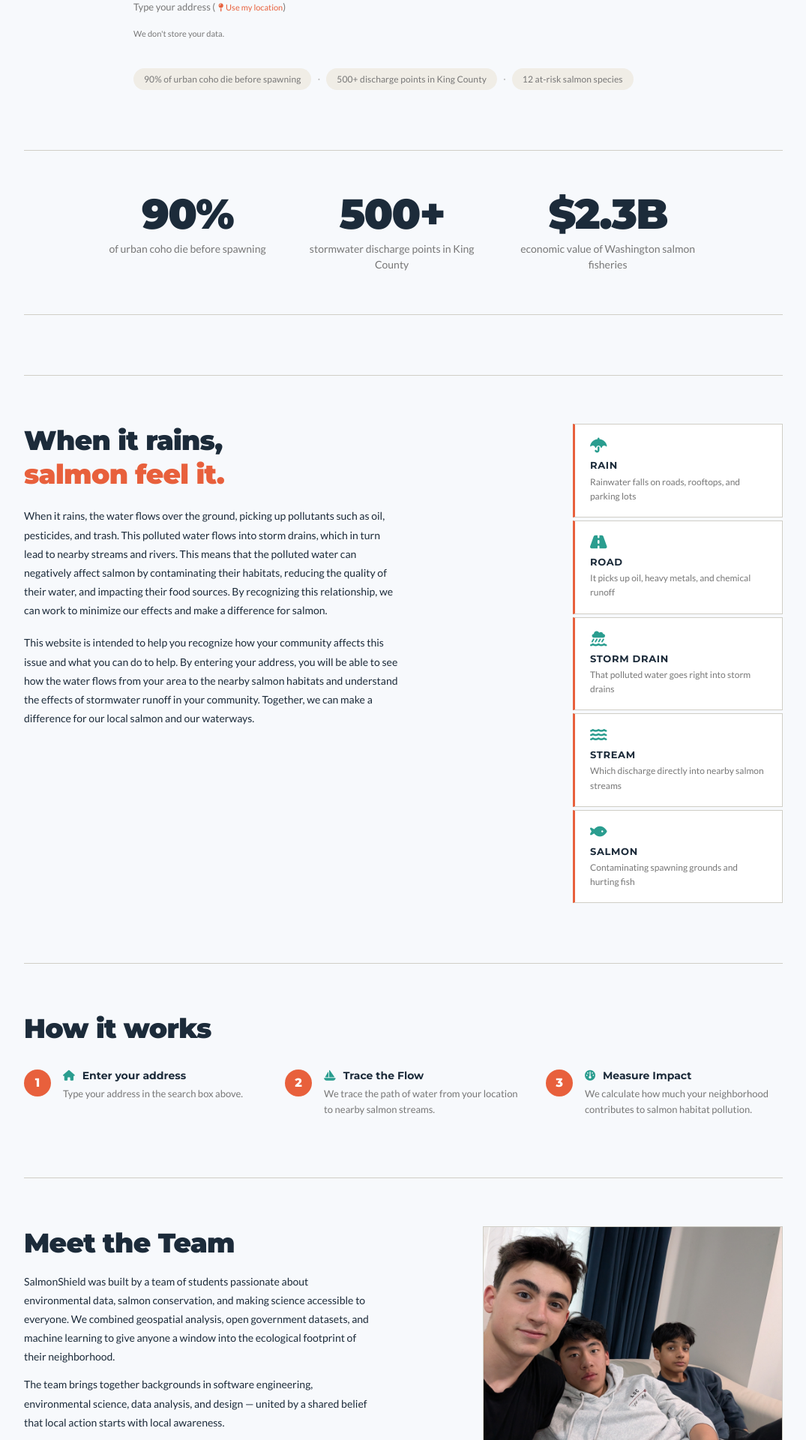
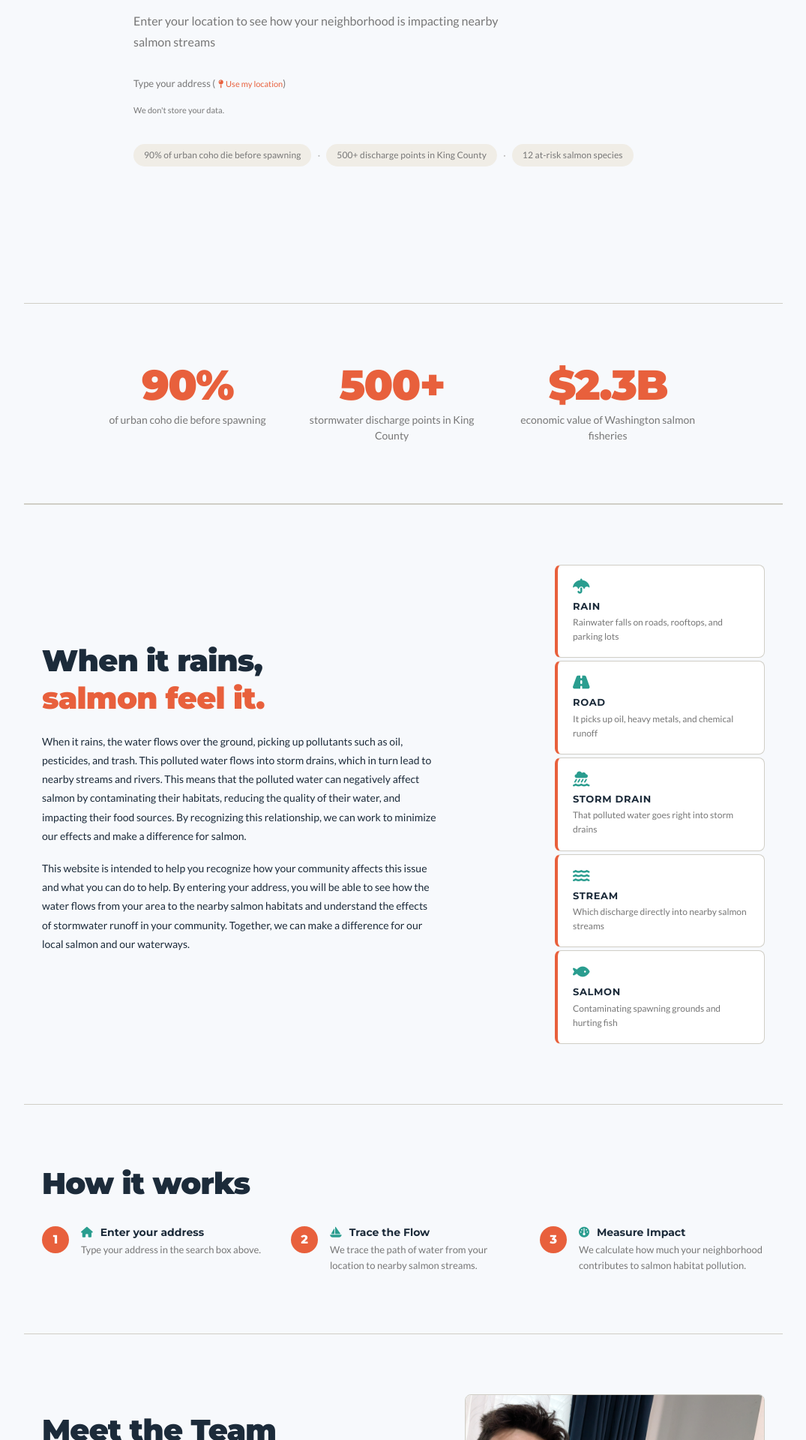
Before and after one commit to eitanlebras/emphackfest, a Flask app: page / in a window 1280 px wide. Shown: the part 520-2440 px from the top of the page at 75% size, without its empty margins (102-1177 px from the left). Run offline with Flask 3, Linux system fonts and the light colour scheme; some libraries are stand-ins or nearby versions.

Commit message:
Full UI/UX overhaul: polish, consistency, and animations
- Add CSS variables for radius, shadow, shadow-hover
- Smooth scroll, custom scrollbar, text-wrap balance on headings
- Standardize border-radius (8px) and shadows across all components
- Hero fills viewport height with flex centering
- Stat numbers in coral accent color
- Step cards: 4px border, rounded corners, hover lift
- Impact section vertically centered, 80px section padding
- Results page: 96px score, taller/wider map, wider content sections
- Section headings: small uppercase label style
- Hover effects on all interactive elements (cards, FAQ, pills)
- Leaflet popup fade-in animation, layer toggle transitions
- Score counter uses easeOutCubic requestAnimationFrame
- Suggestion cards: premium look with hover shadow deepening
- Remove search bar border

Co-Authored-By: Claude Opus 4.6 <noreply@anthropic.com>

```diff
--- a/static/css/styles.css
+++ b/static/css/styles.css
@@ -13,7 +13,12 @@
   --font-head:   'Montserrat', sans-serif;
   --transition:  0.15s ease;
   --content-max: 1060px;
+  --radius:      8px;
+  --shadow:      0 2px 12px rgba(0,0,0,0.08);
+  --shadow-hover: 0 4px 20px rgba(0,0,0,0.12);
 }
+
+html { scroll-behavior: smooth; }
 /* main things */
 *, *::before, *::after {
   box-sizing: border-box;
@@ -35,7 +40,13 @@ a:hover { color: var(--accent-dark); }
 
 ul { list-style: none; }
 
-h1, h2, h3, h4 { font-family: var(--font-head); line-height: 1.25; }
+h1, h2, h3, h4 { font-family: var(--font-head); line-height: 1.25; text-wrap: balance; }
+
+/* custom scrollbar */
+::-webkit-scrollbar { width: 8px; }
+::-webkit-scrollbar-track { background: var(--border); }
+::-webkit-scrollbar-thumb { background: var(--grey); border-radius: 4px; }
+::-webkit-scrollbar-thumb:hover { background: #555; }
 
 /* announcement bar */
 .announcement-bar {
@@ -141,6 +152,10 @@ footer label { color: var(--grey); }
   max-width: 720px;
   margin: 0 auto 80px;
   padding-top: 24px;
+  min-height: calc(100vh - 120px);
+  display: flex;
+  flex-direction: column;
+  justify-content: center;
 }
 
 .hero .main-text {
@@ -274,8 +294,8 @@ gmp-place-autocomplete::part(listbox-row-focused) { background: #2a2a2a; }
   justify-content: center;
   gap: 48px;
   max-width: var(--content-max);
-  margin: 0 auto 80px;
-  padding: 56px 24px;
+  margin: 0 auto;
+  padding: 80px 24px;
   border-top: 1px solid var(--border);
   border-bottom: 1px solid var(--border);
   text-align: center;
@@ -290,7 +310,7 @@ gmp-place-autocomplete::part(listbox-row-focused) { background: #2a2a2a; }
   font-family: var(--font-head);
   font-size: 56px;
   font-weight: 900;
-  color: var(--black);
+  color: var(--accent);
   line-height: 1;
   letter-spacing: -0.03em;
   margin-bottom: 8px;
@@ -307,11 +327,11 @@ gmp-place-autocomplete::part(listbox-row-focused) { background: #2a2a2a; }
 /* ── impact section ── */
 section#impact {
   display: flex;
-  align-items: flex-start;
+  align-items: center;
   gap: 72px;
   max-width: var(--content-max);
-  margin: 0 auto 80px;
-  padding-top: 64px;
+  margin: 0 auto;
+  padding: 80px 24px;
   border-top: 1px solid var(--border);
 }
 
@@ -324,7 +344,7 @@ section#impact .right-part {
 }
 
 .main {
-  font-size: 36px;
+  font-size: 40px;
   font-weight: 900;
   color: var(--black);
   margin-bottom: 20px;
@@ -337,18 +357,24 @@ section#impact .right-part {
   color: var(--black);
   line-height: 1.8;
   margin-bottom: 18px;
-  max-width: 500px;
+  max-width: 65ch;
 }
 
 /* step card — salmon left border */
 .step-card {
   padding: 18px 20px;
   border: 1px solid var(--border);
-  border-left: 3px solid var(--accent);
+  border-left: 4px solid var(--accent);
+  border-radius: var(--radius);
   background: #fff;
   display: flex;
   flex-direction: column;
   align-items: flex-start;
+  transition: box-shadow 0.2s ease, transform 0.2s ease;
+}
+.step-card:hover {
+  box-shadow: var(--shadow);
+  transform: translateY(-2px);
 }
 .step-card i { font-size: 20px; color: var(--teal); margin-bottom: 8px; }
 .step-card h3 { font-size: 13px; font-weight: 700; text-transform: uppercase; letter-spacing: 0.05em; margin-bottom: 4px; }
@@ -357,8 +383,8 @@ section#impact .right-part {
 /* how it works */
 #how-it-works {
   max-width: var(--content-max);
-  margin: 0 auto 80px;
-  padding-top: 64px;
+  margin: 0 auto;
+  padding: 80px 24px;
   border-top: 1px solid var(--border);
 }
 #how-it-works .main {
@@ -410,11 +436,11 @@ section#impact .right-part {
 /* ── meet the team ── */
 #team {
   max-width: var(--content-max);
-  margin: 0 auto 80px;
-  padding-top: 64px;
+  margin: 0 auto;
+  padding: 80px 24px;
   border-top: 1px solid var(--border);
   display: flex;
-  align-items: flex-start;
+  align-items: center;
   gap: 72px;
 }
 
@@ -428,7 +454,7 @@ section#impact .right-part {
 }
 
 #team h2 {
-  font-size: 36px;
+  font-size: 40px;
   font-weight: 900;
   letter-spacing: -0.02em;
   margin-bottom: 16px;
@@ -439,12 +465,13 @@ section#impact .right-part {
   font-size: 14px;
   color: var(--black);
   line-height: 1.8;
-  max-width: 460px;
+  max-width: 65ch;
 }
 .team-photo {
   width: 100%;
   display: block;
   border: 1px solid var(--border);
+  border-radius: var(--radius);
 }
 .team-photo-placeholder {
   width: 100%;
```
Also changed, not shown: other parts of static/css/styles.css (+88 -40 lines), templates/results.html (+10 -8 lines).
